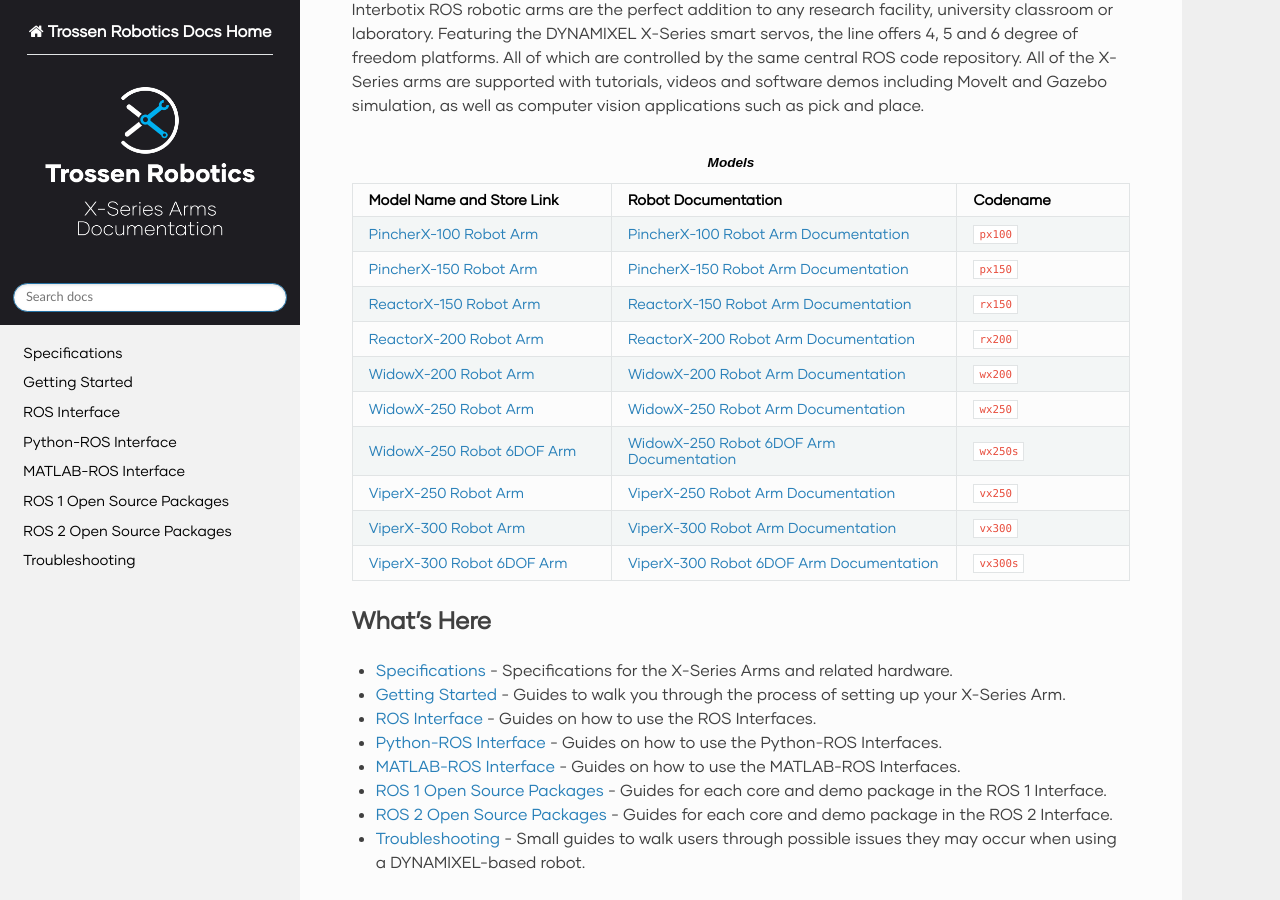
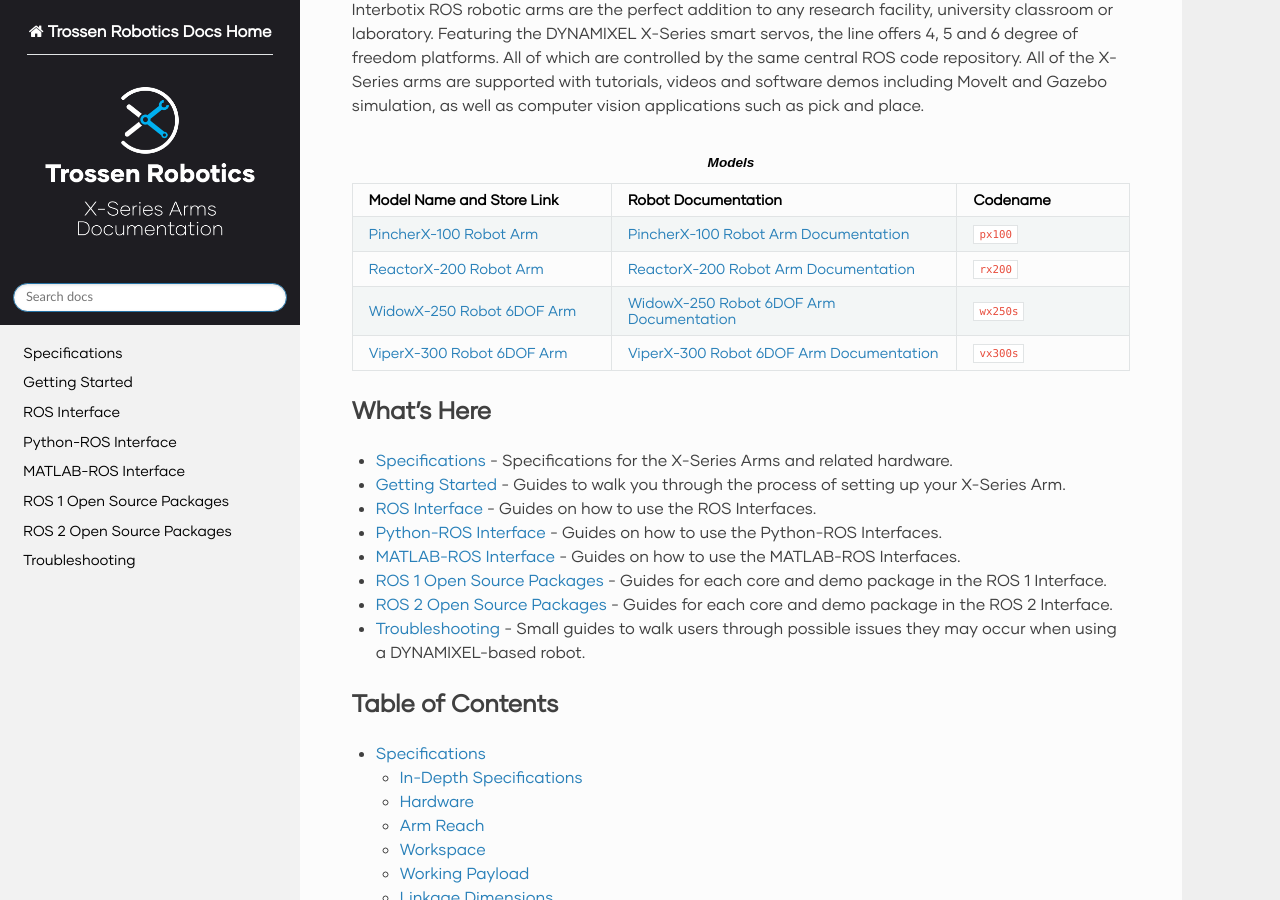
Before and after one commit to TrossenRobotics/interbotix_xsarms_docs, a Sphinx documentation site: the page built from docs/index.rst, in a window 1280 px wide and 900 px high, scrolled down 471 px. Built offline with Sphinx 7.4.7 and the Read the Docs theme 2.0.0, drawn with Linux system fonts in a browser that asks for light colours; some web fonts are replaced.

Commit message:
Remove deprecated arms from index

```diff
--- a/docs/index.rst
+++ b/docs/index.rst
@@ -6,11 +6,10 @@ Interbotix X-Series Arms
     :width: 80%
     :align: center
 
-Interbotix ROS robotic arms are the perfect addition to any research facility, university classroom
-or laboratory. Featuring the DYNAMIXEL X-Series smart servos, the line offers 4, 5 and 6 degree of
-freedom platforms. All of which are controlled by the same central ROS code repository. All of the
-X-Series arms are supported with tutorials, videos and software demos including MoveIt and Gazebo
-simulation, as well as computer vision applications such as pick and place.
+Interbotix ROS robotic arms are the perfect addition to any research facility, university classroom or laboratory.
+Featuring the DYNAMIXEL X-Series smart servos, the line offers 4, 5 and 6 degree of freedom platforms.
+All of which are controlled by the same central ROS code repository.
+All of the X-Series arms are supported with tutorials, videos and software demos including MoveIt and Gazebo simulation, as well as computer vision applications such as pick and place.
 
 .. list-table:: **Models**
     :align: center
@@ -20,34 +19,16 @@ simulation, as well as computer vision applications such as pick and place.
     * - Model Name and Store Link
       - Robot Documentation
       - Codename
-    * - `PincherX-100 Robot Arm <https://www.trossenrobotics.com/pincherx-100-robot-arm.aspx>`_
+    * - `PincherX-100 Robot Arm <https://www.trossenrobotics.com/pincherx100>`_
       - :doc:`PincherX-100 Robot Arm Documentation <./specifications/px100>`
       - ``px100``
-    * - `PincherX-150 Robot Arm <https://www.trossenrobotics.com/pincherx-150-robot-arm.aspx>`_
-      - :doc:`PincherX-150 Robot Arm Documentation <./specifications/px150>`
-      - ``px150``
-    * - `ReactorX-150 Robot Arm <https://www.trossenrobotics.com/reactorx-150-robot-arm.aspx>`_
-      - :doc:`ReactorX-150 Robot Arm Documentation <./specifications/rx150>`
-      - ``rx150``
-    * - `ReactorX-200 Robot Arm <https://www.trossenrobotics.com/reactorx-200-robot-arm.aspx>`_
+    * - `ReactorX-200 Robot Arm <https://www.trossenrobotics.com/reactorx-200>`_
       - :doc:`ReactorX-200 Robot Arm Documentation <./specifications/rx200>`
       - ``rx200``
-    * - `WidowX-200 Robot Arm <https://www.trossenrobotics.com/widowx-200-robot-arm.aspx>`_
-      - :doc:`WidowX-200 Robot Arm Documentation <./specifications/wx200>`
-      - ``wx200``
-    * - `WidowX-250 Robot Arm <https://www.trossenrobotics.com/widowx-250-robot-arm.aspx>`_
-      - :doc:`WidowX-250 Robot Arm Documentation <./specifications/wx250>`
-      - ``wx250``
-    * - `WidowX-250 Robot 6DOF Arm <https://www.trossenrobotics.com/widowx-250-robot-arm-6dof.aspx>`_
+    * - `WidowX-250 Robot 6DOF Arm <https://www.trossenrobotics.com/widowx-250>`_
       - :doc:`WidowX-250 Robot 6DOF Arm Documentation <./specifications/wx250s>`
       - ``wx250s``
-    * - `ViperX-250 Robot Arm <https://www.trossenrobotics.com/viperx-250-robot-arm.aspx>`_
-      - :doc:`ViperX-250 Robot Arm Documentation <./specifications/vx250>`
-      - ``vx250``
-    * - `ViperX-300 Robot Arm <https://www.trossenrobotics.com/viperx-300-robot-arm.aspx>`_
-      - :doc:`ViperX-300 Robot Arm Documentation <./specifications/vx300>`
-      - ``vx300``
-    * - `ViperX-300 Robot 6DOF Arm <https://www.trossenrobotics.com/viperx-300-robot-arm-6dof.aspx>`_
+    * - `ViperX-300 Robot 6DOF Arm <https://www.trossenrobotics.com/viperx-300>`_
       - :doc:`ViperX-300 Robot 6DOF Arm Documentation <./specifications/vx300s>`
       - ``vx300s``
 
@@ -61,8 +42,7 @@ What's Here
 *   :doc:`matlab_ros_interface` - Guides on how to use the MATLAB-ROS Interfaces.
 *   :doc:`ros1_packages` - Guides for each core and demo package in the ROS 1 Interface.
 *   :doc:`ros2_packages` - Guides for each core and demo package in the ROS 2 Interface.
-*   :doc:`troubleshooting` - Small guides to walk users through possible issues they may
-    occur when using a DYNAMIXEL-based robot.
+*   :doc:`troubleshooting` - Small guides to walk users through possible issues they may occur when using a DYNAMIXEL-based robot.
 
 Table of Contents
 =================
```
